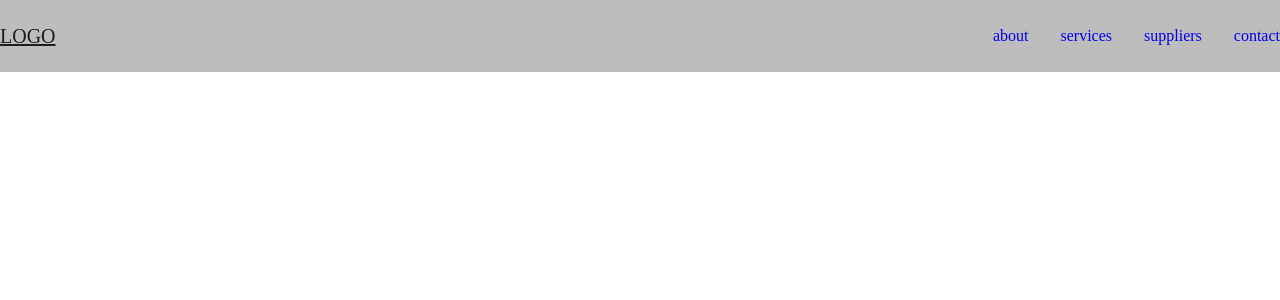
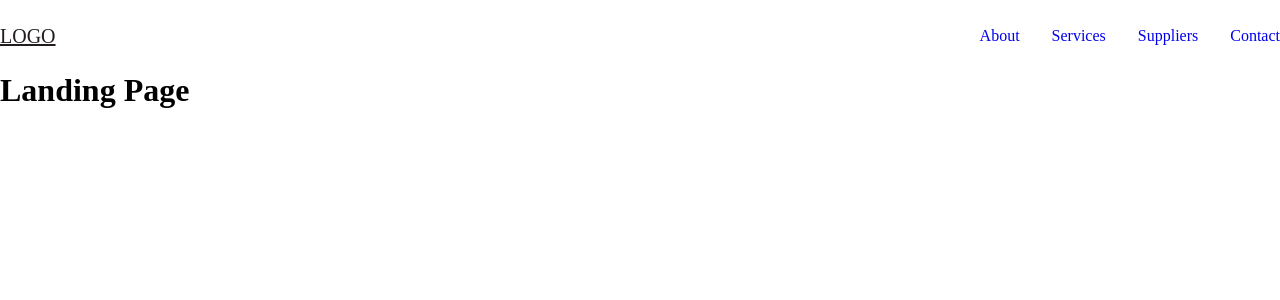
Before and after one commit to eventTeamPlayersManegement/event_Management_final_Project, a React (Vite) app: page / in a window 1280 px wide. Shown: the top 300 px of the page. Built offline with nearby package versions, Linux system fonts and the light colour scheme.

Commit message:
capitalized our navbar item in header

```diff
--- a/src/components/Header/Index.jsx
+++ b/src/components/Header/Index.jsx
@@ -12,12 +12,12 @@ export default function Header() {
           LOGO
         </a>
         <div className={toggle ? "nav__menu show-menu" : "nav__menu"}>
-          {navitems.navItems.map((el) => {
+          {navitems.navItems.map((el, i) => {
             return (
               <ul className="nav__list">
-                <li className="nav__item" key={el}>
+                <li className="nav__item" key={i}>
                   <Link to={`/${el}`} className="nav__link">
-                    {el}
+                    {el.charAt(0).toUpperCase() + el.slice(1)}
                   </Link>
                 </li>
               </ul>
--- a/src/components/Header/style.scss
+++ b/src/components/Header/style.scss
@@ -6,15 +6,10 @@ $size: 1rem;
 $pad: 2rem;
 
 .header {
-  width: 100%;
-  position: fixed;
-  top: 0;
-  left: 0;
-  z-index: 99;
-  background-color: rgb(189, 189, 189);
+  background: transparent;
 
   .nav {
-    height: calc((3rem) + 1.5rem);
+    height: calc(3rem + 1.5rem);
     display: flex;
     justify-content: space-between;
     align-items: center;
```
